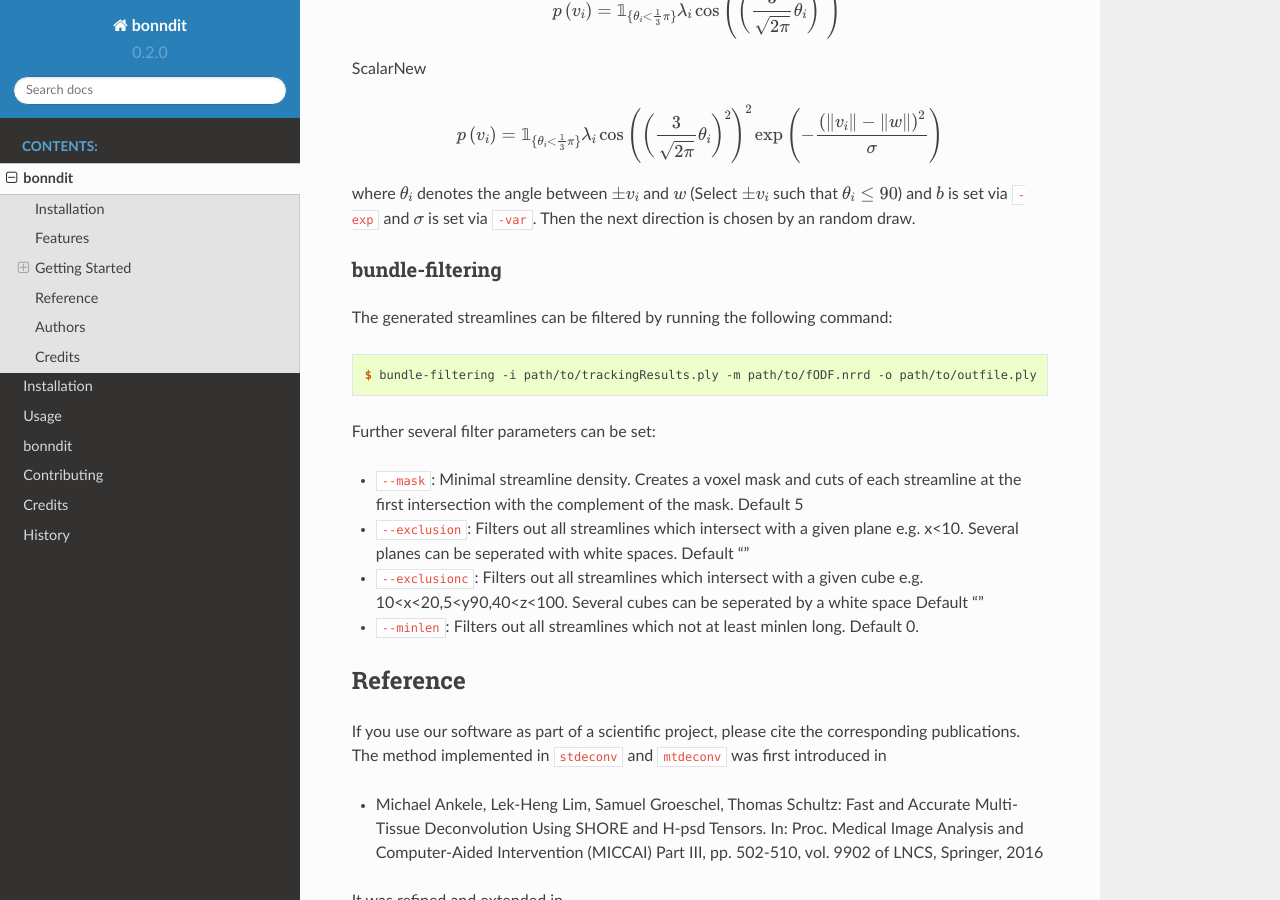
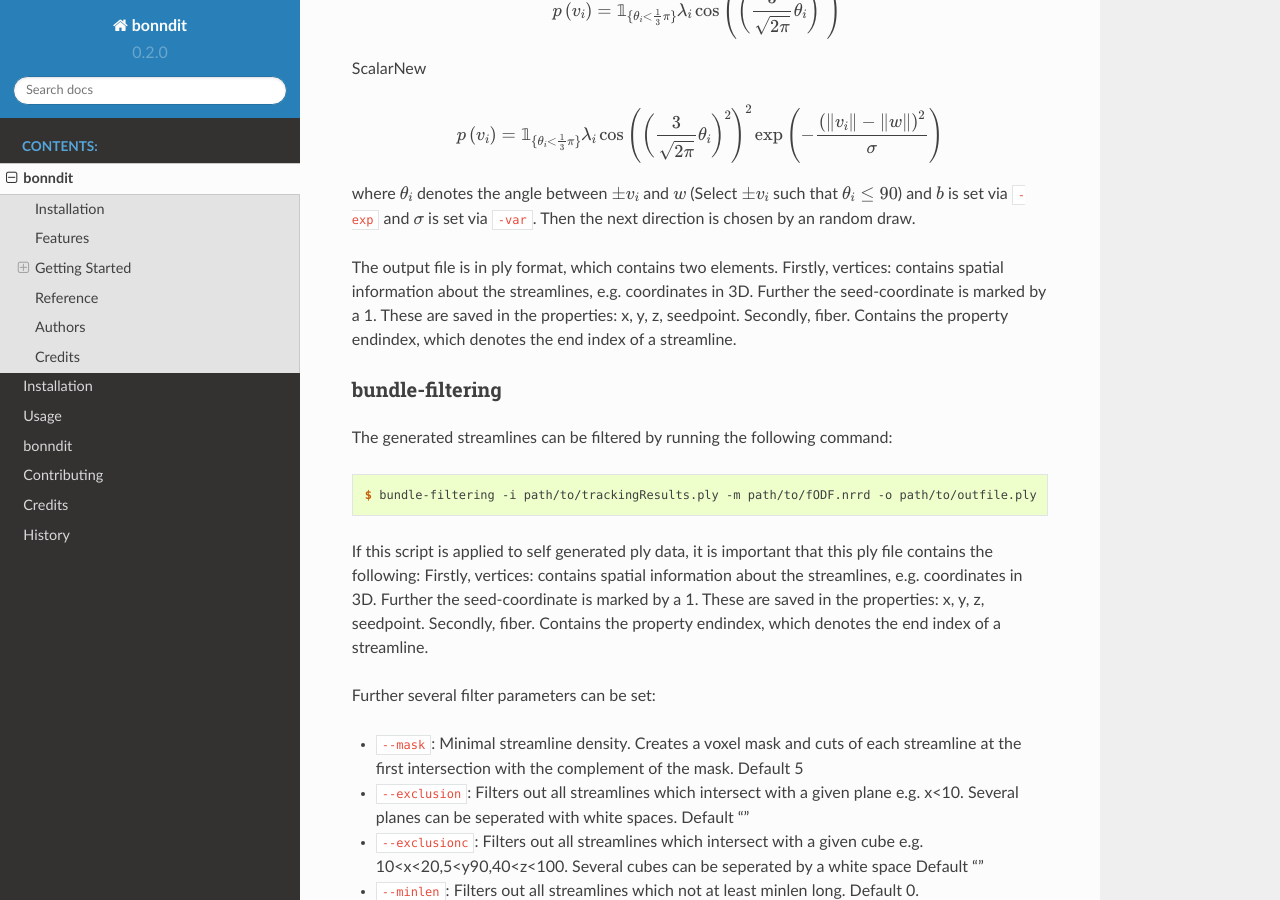
Before and after one commit to MedVisBonn/bonndit, a Sphinx documentation site: the page built from docs/readme.rst, in a window 1280 px wide and 900 px high, scrolled down 4137 px. Built offline with Sphinx 7.4.7 and the Read the Docs theme 2.0.0, drawn with Linux system fonts in a browser that asks for light colours.

Commit message:
Update docs and csd-peaks

```diff
--- a/docs/readme.rst
+++ b/docs/readme.rst
@@ -193,6 +193,12 @@ where :math:`\theta_i` denotes the angle between :math:`\pm v_i` and :math:`w` (
 that :math:`\theta_i \leq 90`) and :math:`b` is set via :code:`-exp` and :math:`\sigma` is set via :code:`-var`.
 Then the next direction is chosen by an random draw.
 
+The output file is in ply format, which contains two elements. Firstly, vertices:
+contains spatial information about the streamlines, e.g. coordinates in 3D. Further the seed-coordinate is marked by a 1.
+These are saved in the properties: x, y, z, seedpoint.
+Secondly, fiber. Contains the property endindex, which denotes the end index of a streamline.
+
+
 bundle-filtering
 ~~~~
 The generated streamlines can be filtered by running the following command:
@@ -200,6 +206,12 @@ The generated streamlines can be filtered by running the following command:
 .. code-block:: console
 
 	$ bundle-filtering -i path/to/trackingResults.ply -m path/to/fODF.nrrd -o path/to/outfile.ply
+
+If this script is applied to self generated ply data, it is important that this ply file contains the following:
+Firstly, vertices:
+contains spatial information about the streamlines, e.g. coordinates in 3D. Further the seed-coordinate is marked by a 1.
+These are saved in the properties: x, y, z, seedpoint.
+Secondly, fiber. Contains the property endindex, which denotes the end index of a streamline.
 
 Further several filter parameters can be set:
 
```
Also changed, not shown: README.rst (+16 -7 lines), 2 other files.
